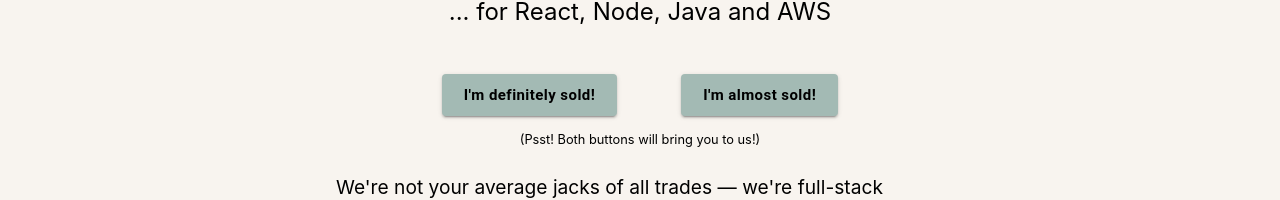
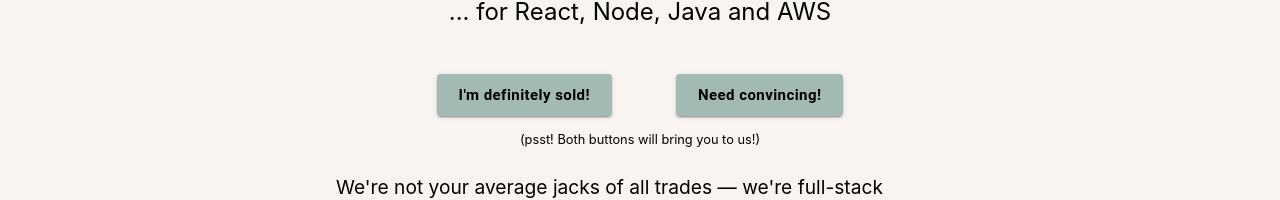
Before and after one commit to alaqs/boogeyman, a React (Create React App) app in the folder frontend/: page / in a window 1280 px wide. Shown: the part 311-511 px from the top of the page. Built offline with nearby package versions, Linux system fonts and the light colour scheme.

Commit message:
finalised content

```diff
--- a/frontend/src/components/AboutUs.jsx
+++ b/frontend/src/components/AboutUs.jsx
@@ -12,6 +12,7 @@
   );
 };
 
+// todo: add brags
 export const AboutUs = () => {
   return (
     <Stack direction="row" width="100%" alignItems={"center"} spacing={8}>
--- a/frontend/src/components/ContactUs.jsx
+++ b/frontend/src/components/ContactUs.jsx
@@ -6,10 +6,10 @@
     <Stack width="100%" alignItems={"center"} spacing={2}>
       <Stack direction="row" spacing={8}>
         <ContactUsDialog label="I'm definitely sold!" />
-        <ContactUsDialog label="I'm almost sold!" />
+        <ContactUsDialog label="Need convincing!" />
       </Stack>
       <p style={{ fontSize: "0.8rem" }}>
-        (Psst! Both buttons will bring you to us!)
+        (psst! Both buttons will bring you to us!)
       </p>
     </Stack>
   );
--- a/frontend/src/components/Description.jsx
+++ b/frontend/src/components/Description.jsx
@@ -10,7 +10,7 @@
     With a dynamic duo featuring{" "}
     <Link href="https://www.linkedin.com/in/alimaqsood95/">an ex-Amazon maestro</Link>{" "}
     and{" "}
-    <Link href="https://www.linkedin.com/in/saqib-r-chohan/">an ex-Barclays genius</Link>,{" "}
+    <Link href="https://www.linkedin.com/in/saqib-chohan-ba5b4a2b2/">an ex-Barclays genius</Link>,{" "}
     <Highlight>techmelon</Highlight> is your ticket to full-stack{" "}
     greatness! Let's flex those 💪🏽 muscles and light up those 🧠 brains{" "}
     as we build your rockstar full-stack engineering team!"
--- a/frontend/src/pages/Home.jsx
+++ b/frontend/src/pages/Home.jsx
@@ -6,6 +6,7 @@
   Description,
   Content,
   ContactUs,
+  ContactUsDialog,
   Footer,
   footerHeight,
   AboutUs,
@@ -27,6 +28,9 @@
     </Box>
     <Box sx={{ mt: "3vh" }}>
       <Content />
+    </Box>
+    <Box sx={{mt: "3vh"}}>
+      <ContactUsDialog label="That does it, I'm sold now ... Let's chat!" />
     </Box>
     <Box sx={{ mt: "3vh", mb: "6vh" }}>
       <AboutUs />
```
